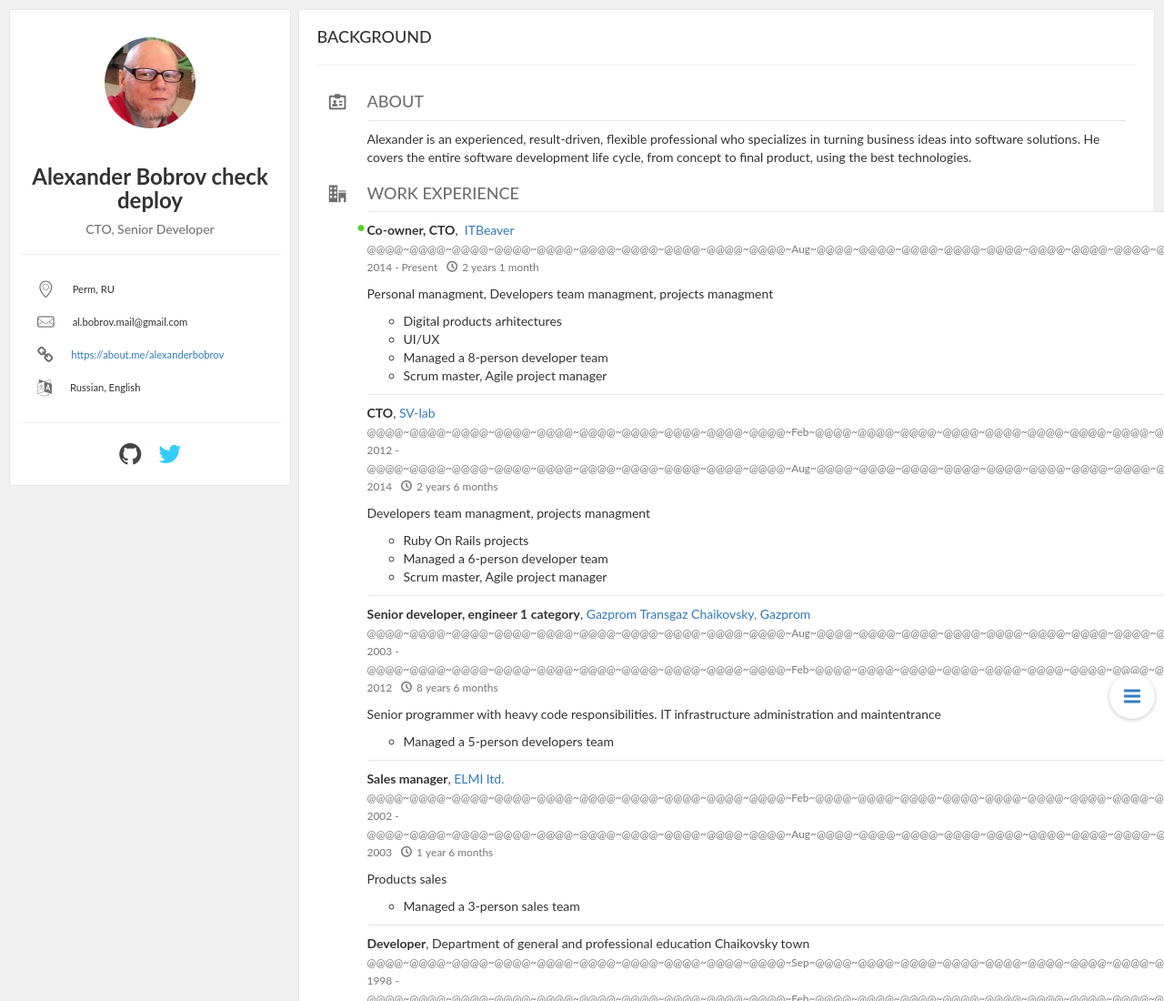
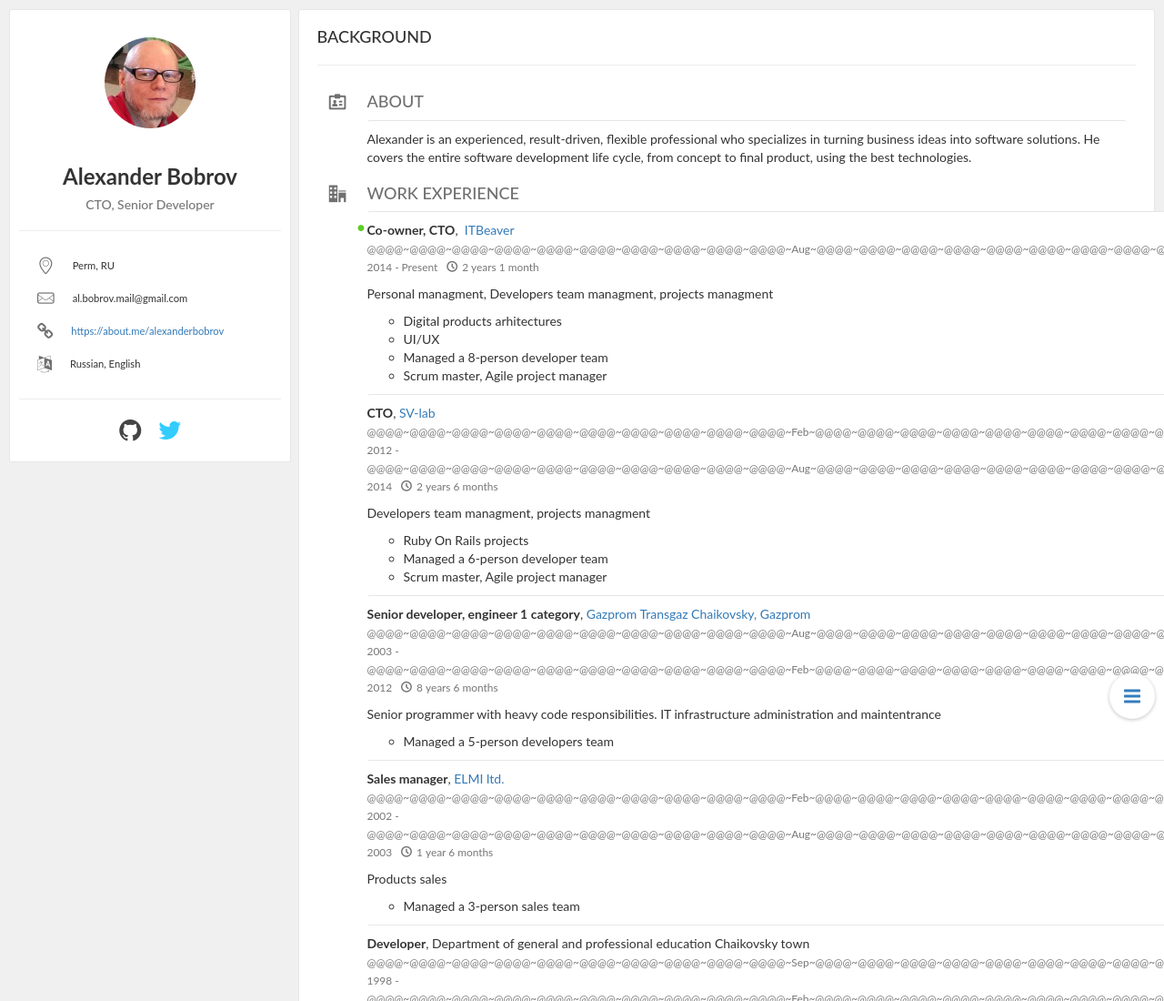
Before and after one commit to misteral/misteral.github.io, a plain HTML site: page index.html in a window 1280 px wide. Shown: the top 1100 px of the page at 91% size. Drawn offline with nearby package versions, Linux system fonts and the light colour scheme.

Commit message:
New version

```diff
--- a/index.html
+++ b/index.html
@@ -5,7 +5,7 @@
         <meta charset="utf-8" />
         <meta http-equiv="X-UA-Compatible" content="IE=edge" />
         <meta name="viewport" content="width=device-width, initial-scale=1" />
-        <title>Alexander Bobrov check deploy</title>
+        <title>Alexander Bobrov</title>
         <link rel="stylesheet" href="https://maxcdn.bootstrapcdn.com/bootstrap/3.3.6/css/bootstrap.min.css"
         />
         <style>
@@ -964,7 +964,7 @@
                     </ul>
                     </nav>
                     <section class="col-md-3 card-wrapper profile-card-wrapper affix">
-                        <div class="card profile-card"><span class="profile-pic-container"><div class="profile-pic"><img data-src="holder.js/100x100" alt="Alexander Bobrov  check deploy" src="avatar.jpeg" itemprop="image" class="media-object img-circle center-block"/></div><div class="name-and-profession text-center"><h3 itemprop="name"><b>Alexander Bobrov  check deploy</b></h3><h5 itemprop="jobTitle" class="text-muted">CTO, Senior Developer</h5></div></span>
+                        <div class="card profile-card"><span class="profile-pic-container"><div class="profile-pic"><img data-src="holder.js/100x100" alt="Alexander Bobrov" src="avatar.jpeg" itemprop="image" class="media-object img-circle center-block"/></div><div class="name-and-profession text-center"><h3 itemprop="name"><b>Alexander Bobrov</b></h3><h5 itemprop="jobTitle" class="text-muted">CTO, Senior Developer</h5></div></span>
                             <hr/>
                             <div class="contact-details clearfix">
                                 <div class="detail"><span class="icon"><i class="icon fs-lg icon-location"></i></span>
@@ -983,10 +983,10 @@
                             <hr/>
                             <div class="social-links text-center">
                                 <div><a href="https://github.com/misteral" target="_blank" data-toggle="tooltip"
-                                    title="Alexander Bobrov  check deploy on GitHub" class="fs-2x social-link link-github icon-github"></a>
+                                    title="Alexander Bobrov on GitHub" class="fs-2x social-link link-github icon-github"></a>
                                     <a
                                     href="https://twitter.com/al_bobrov" target="_blank" data-toggle="tooltip"
-                                    title="Alexander Bobrov  check deploy on Twitter" class="fs-2x social-link link-twitter icon-twitter"></a>
+                                    title="Alexander Bobrov on Twitter" class="fs-2x social-link link-twitter icon-twitter"></a>
                                 </div>
                             </div>
                         </div>
```
